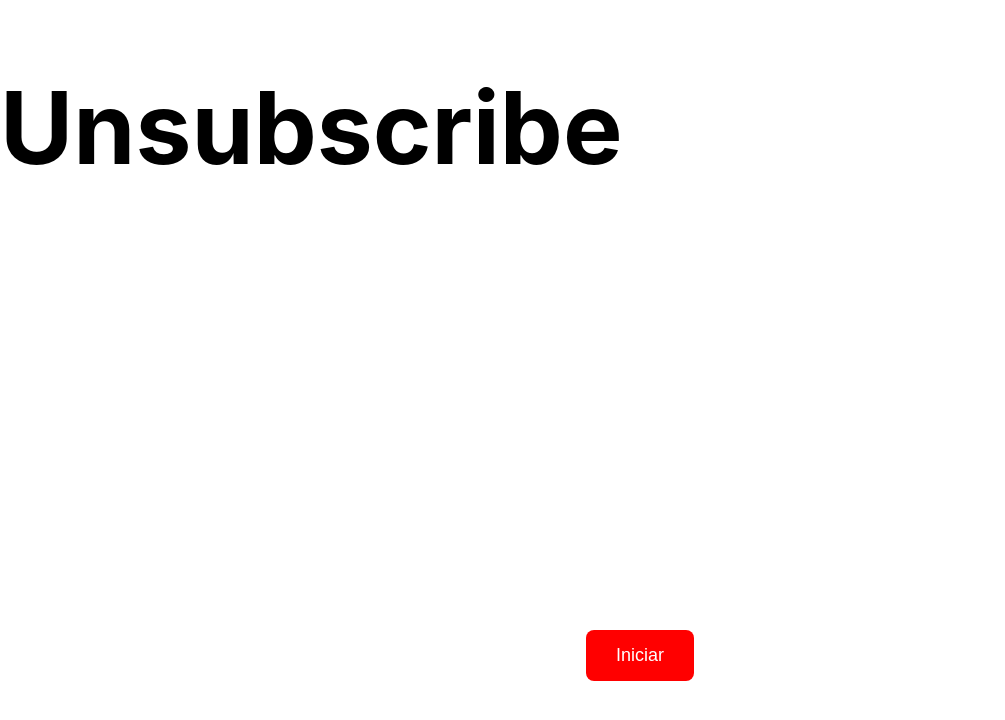
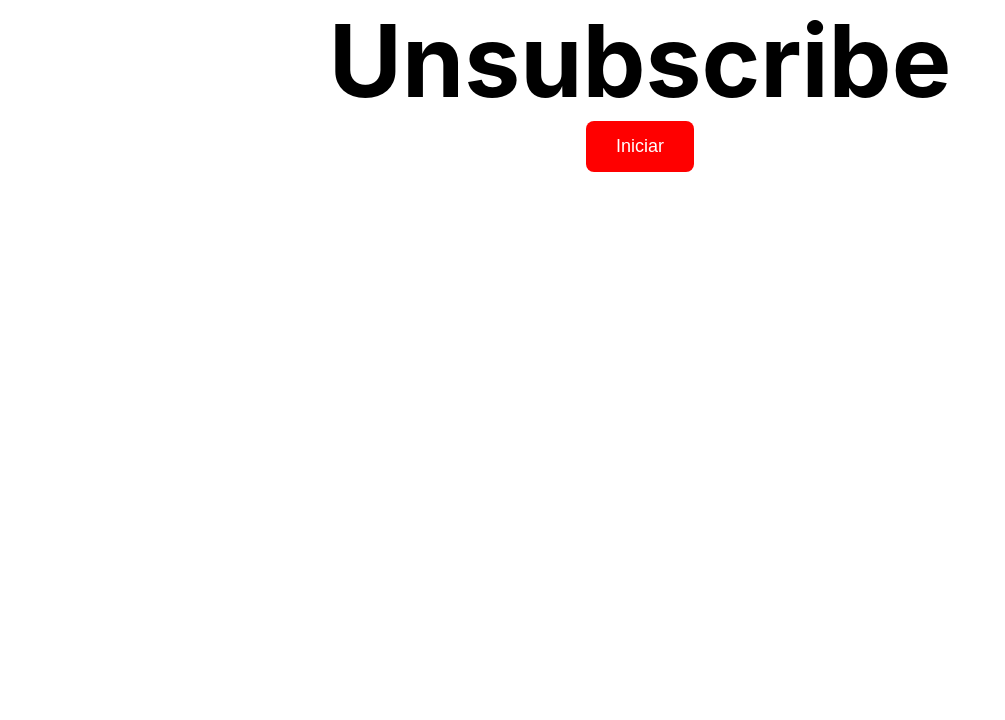
Before and after one commit to moises-paz-101010/unsubscribe, a React (Create React App) app in the folder front_end/: page / in a window 1280 px wide. Shown: the top 720 px of the page, without its empty margins (0-1005 px from the left). Built offline with nearby package versions, Linux system fonts and the light colour scheme.

Commit message:
centralização do botão e do texto na home

```diff
--- a/front_end/src/Components/Botao/botao.css
+++ b/front_end/src/Components/Botao/botao.css
@@ -1,9 +1,13 @@
+* {
+  margin: 0;
+  padding: 0;
+  box-sizing: border-box;
+}
 
 .container {
-  display: flex;
-  justify-content: center;
-  align-items: center;
-  height: 100vh;
+  display: grid;
+  place-items: center;
+  height: 100%;
 }
 
 .botao-vermelho {
--- a/front_end/src/Pages/Home/home.css
+++ b/front_end/src/Pages/Home/home.css
@@ -1,3 +1,12 @@
+* {
+    margin: 0;
+    padding: 0;
+    box-sizing: border-box;
+}
+
 h1 {
     font-size: 100px;
+    display: grid;
+    place-items: center;
+    height: 100%;
 }
```
